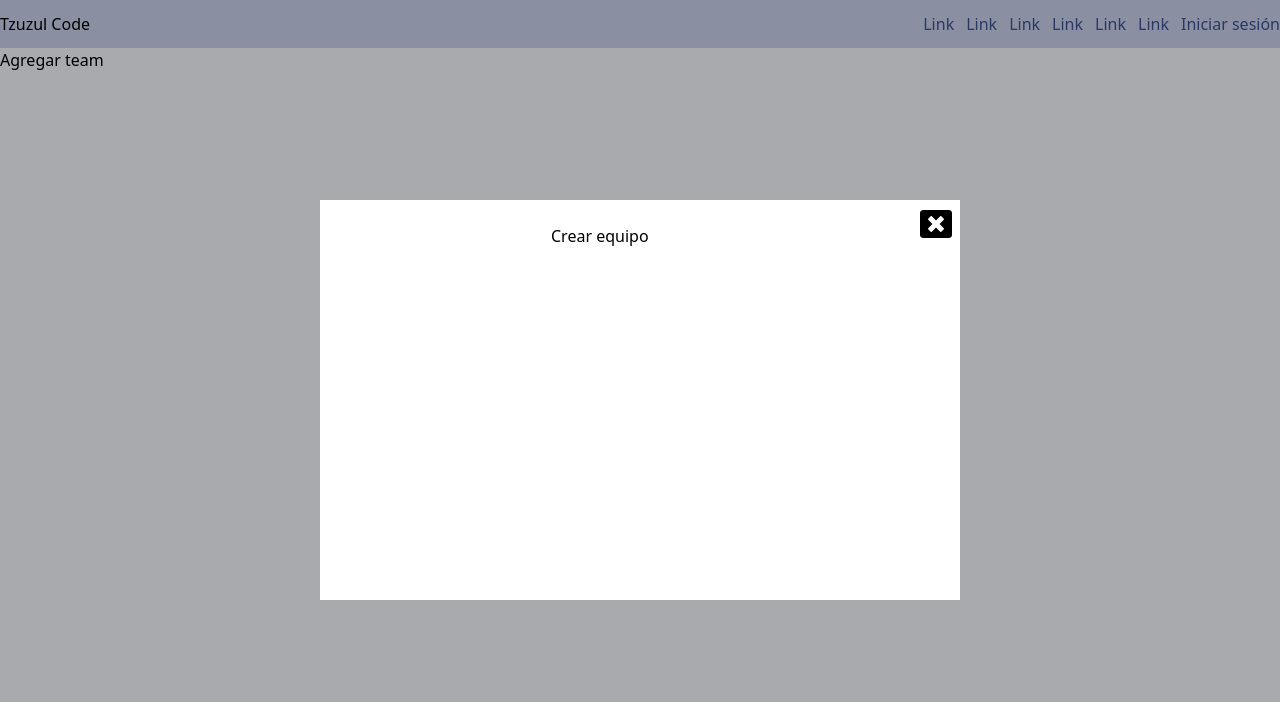
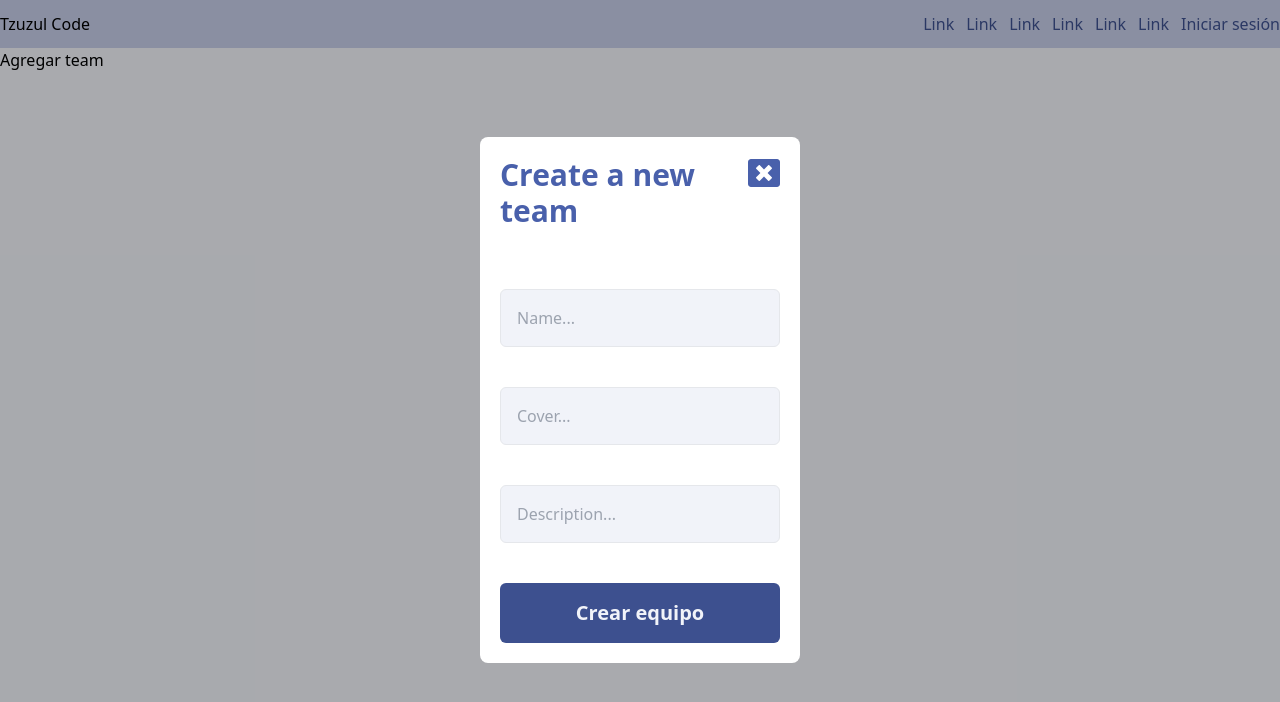
Before and after one commit to tzuzulcode/frontend-react-enero2022, a React (Create React App) app in the folder redux-app/: page /my_teams in a window 1280 px wide. Both pictures are taken after a click on the button "Agregar team". Shown: the top 702 px of the page. Built offline with nearby package versions, Linux system fonts and the light colour scheme.

Commit message:
Modal completado y agregando teams

```diff
--- a/redux-app/src/pages/MyTeams.jsx
+++ b/redux-app/src/pages/MyTeams.jsx
@@ -7,27 +7,39 @@ export default function MyTeams() {
 
     const addTeam = (event) =>{
         event.preventDefault()
-        alert("Creando...")
+        const {name,cover,description} = event.target
+        const newTeam = {
+            name:name.value,
+            cover:cover.value,
+            description:description.value
+        }
+        setTeams([...teams,newTeam])
+        setModalOpened(false)
     }
     return (
         <div>
             <button onClick={()=>{setModalOpened(true)}}>Agregar team</button>
-            <section>
-                {teams.map(team=><article>
-                    <h2>Equipo</h2>
+            <section className='grid grid-cols-3 gap-5 mt-10 '>
+                {teams.map(team=><article className='bg-white rounded-md'>
+                    <div className='p-5'>
+                        <h2 className='font-bold text-2xl'>{team.name}</h2>
+                        <p>{team.description}</p>
+                    </div>
+                    <img className='h-48 w-full object-cover object-center transition-all hover:object-bottom duration-1000 rounded-b-md' src={team.cover} alt={team.name}/>
                 </article>)}
             </section>
-            {modalOpened&&<div className='absolute left-0 top-0 h-screen w-screen bg-black bg-opacity-30 flex justify-center items-center'>
-                <div className="bg-white h-1/2 w-1/2 relative">
-                    <button className='absolute right-2 top-2' onClick={()=>{setModalOpened(false)}}><FaWindowClose className='w-8 h-8'/></button>
-                    <form onSubmit={addTeam}>
-                        <input type="text" />
-                        <input type="text" />
-                        <input type="text" />
-                        <button>Crear equipo</button>
+            {modalOpened&&<div>
+                <div className='absolute left-0 top-0 h-screen w-screen bg-black bg-opacity-30' onClick={()=>{setModalOpened(false)}}></div>
+                <div className="bg-white w-1/4 absolute left-1/2 transform -translate-x-1/2 top-1/2 -translate-y-1/2 rounded-lg">
+                    <button className='absolute right-5 top-5' onClick={()=>{setModalOpened(false)}}><FaWindowClose className='w-8 h-8 text-lavender-800 hover:text-lavender-600'/></button>
+                    <h2 className='p-5 text-lavender-800 text-3xl font-bold'>Create a new team</h2>
+                    <form className='flex flex-col p-5' onSubmit={addTeam}>
+                        <input className='p-4 bg-lavender-100 outline-none border focus:border-lavender-600 my-5 rounded-md' name='name' placeholder='Name...' type="text" />
+                        <input className='p-4 bg-lavender-100 outline-none border focus:border-lavender-600 my-5 rounded-md' name='cover' placeholder='Cover...' type="text" />
+                        <input className='p-4 bg-lavender-100 outline-none border focus:border-lavender-600 my-5 rounded-md' name='description' placeholder='Description...' type="text" />
+                        <button className='bg-lavender-900 mt-5 py-4 text-xl font-bold text-lavender-100 rounded-md'>Crear equipo</button>
                     </form>
                 </div>
-
             </div>}
         </div>
     )
```
